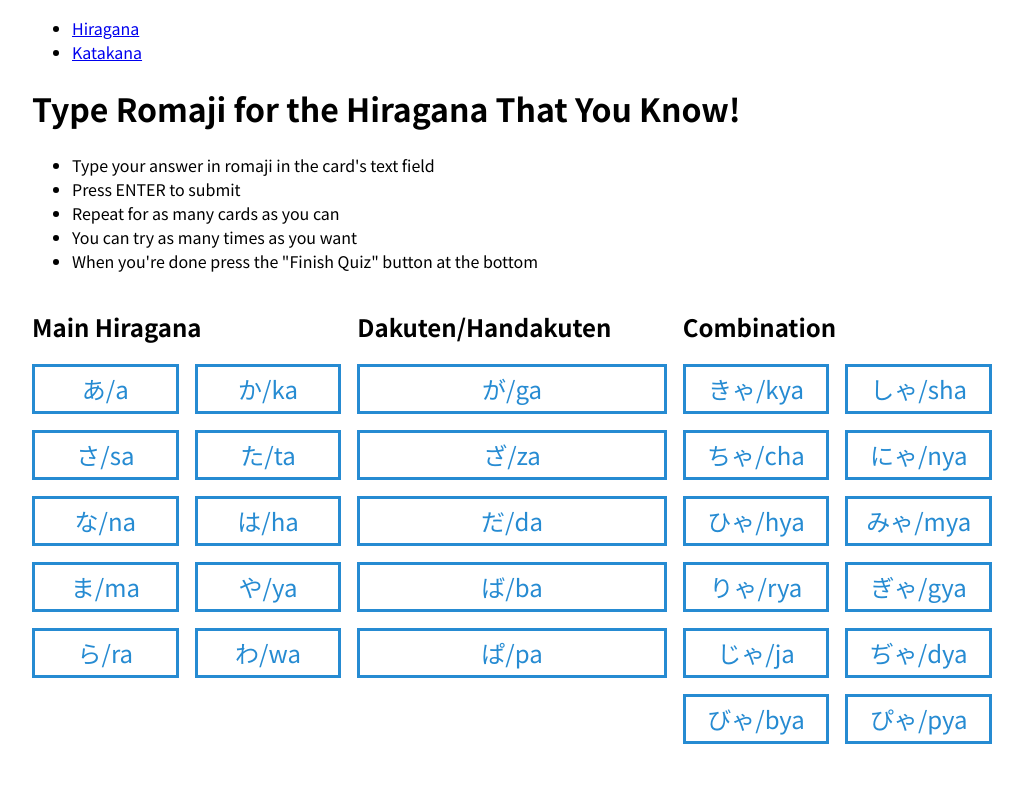
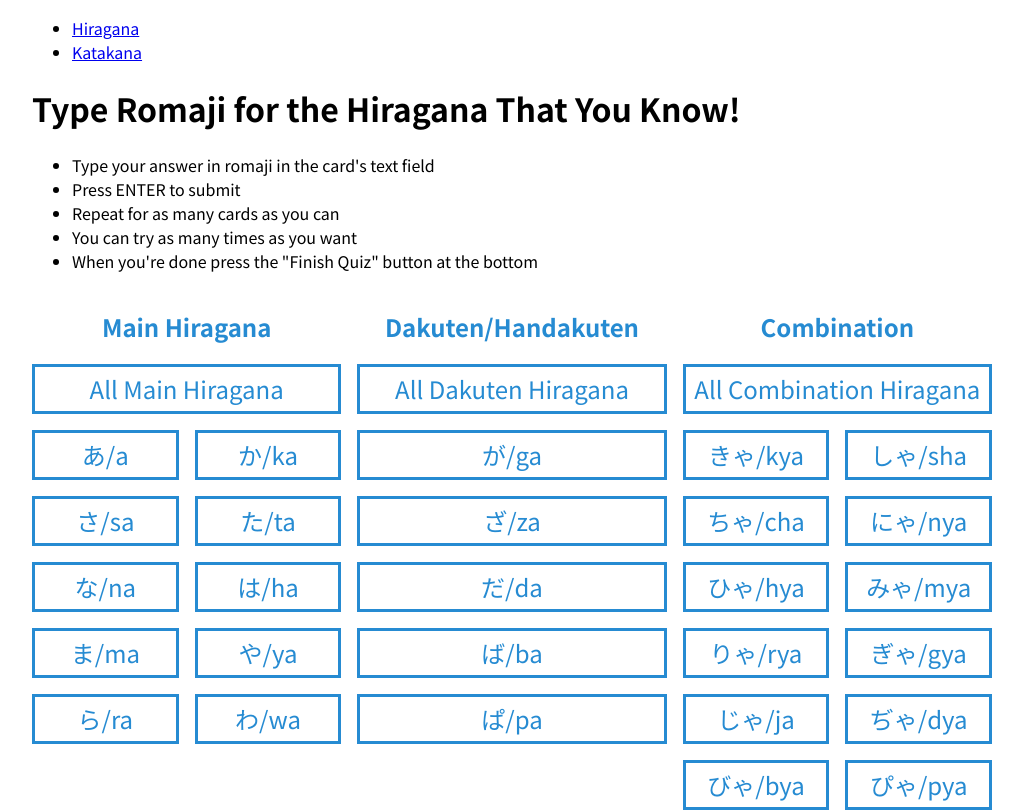
Before and after one commit to rayhanw/learn-japanese, a React (Create React App) app: page / in a window 1280 px wide. Shown: the whole page, without its empty margins (128-1151 px from the left). Built offline with nearby package versions, Linux system fonts and the light colour scheme.

Commit message:
grid on `all`

```diff
--- a/src/components/Checkbox.tsx
+++ b/src/components/Checkbox.tsx
@@ -3,22 +3,29 @@ import React, { useState } from "react";
 interface CheckboxProps {
 	text: string;
 	hiragana: string;
+	classList?: string;
 }
 
-export const Checkbox: React.FC<CheckboxProps> = ({ hiragana, text }) => {
+export const Checkbox: React.FC<CheckboxProps> = ({
+	hiragana,
+	text,
+	classList = ""
+}) => {
 	const [checked, setChecked] = useState(false);
 
+	const titleText = hiragana === "" ? text : `${hiragana}/${text}`;
+
 	return (
-		<label className={`checkboxWrapper ${checked ? "checked" : ""}`}>
+		<label
+			className={`checkboxWrapper ${checked ? "checked" : ""} ${classList}`}
+		>
 			<input
 				type="checkbox"
 				className="checkbox"
 				onChange={() => setChecked(prevState => !prevState)}
 				checked={checked}
 			/>
-			<p className="checkboxLabel">
-				{hiragana}/{text}
-			</p>
+			<p className="checkboxLabel">{titleText}</p>
 		</label>
 	);
 };
--- /dev/null
+++ b/src/components/CheckboxCollection.tsx
@@ -0,0 +1,24 @@
+import React from "react";
+import { Checkbox } from "./Checkbox";
+
+interface CheckboxCollectionProps {
+	data: any;
+	columnCount?: string;
+}
+
+export const CheckboxCollection: React.FC<CheckboxCollectionProps> = ({
+	data,
+	columnCount = "",
+	children
+}) => {
+	return (
+		<div>
+			{children}
+			<div className={`cardsGrid ${columnCount}`}>
+				{Object.keys(data).map((key, i) => (
+					<Checkbox key={i} text={key} hiragana={(data as any)[key][key]} />
+				))}
+			</div>
+		</div>
+	);
+};
--- a/src/pages/Hiragana.tsx
+++ b/src/pages/Hiragana.tsx
@@ -1,5 +1,6 @@
 import React from "react";
 import { HIRAGANA_MAPPING } from "../constants";
+import { CheckboxCollection } from "../components/CheckboxCollection";
 import { Checkbox } from "../components/Checkbox";
 
 export const Hiragana: React.FC = () => {
@@ -10,35 +11,29 @@ export const Hiragana: React.FC = () => {
 			<div className="pageGrid">
 				<div>
 					<h2 className="title">Main Hiragana</h2>
-					<div className="cardsGrid">
-						{Object.keys(main).map((key, i) => (
-							<Checkbox key={i} text={key} hiragana={(main as any)[key][key]} />
-						))}
-					</div>
+					<CheckboxCollection data={main}>
+						<Checkbox text="All Main Hiragana" hiragana="" classList="mb-2" />
+					</CheckboxCollection>
 				</div>
 				<div>
 					<h2 className="title">Dakuten/Handakuten</h2>
-					<div className="cardsGrid oneColumn">
-						{Object.keys(dakuten).map((key, i) => (
-							<Checkbox
-								key={i}
-								text={key}
-								hiragana={(dakuten as any)[key][key]}
-							/>
-						))}
-					</div>
+					<CheckboxCollection data={dakuten} columnCount="oneColumn">
+						<Checkbox
+							text="All Dakuten Hiragana"
+							hiragana=""
+							classList="mb-2"
+						/>
+					</CheckboxCollection>
 				</div>
 				<div>
 					<h2 className="title">Combination</h2>
-					<div className="cardsGrid">
-						{Object.keys(dakutenCombination).map((key, i) => (
-							<Checkbox
-								key={i}
-								text={key}
-								hiragana={(dakutenCombination as any)[key][key]}
-							/>
-						))}
-					</div>
+					<CheckboxCollection data={dakutenCombination}>
+						<Checkbox
+							text="All Combination Hiragana"
+							hiragana=""
+							classList="mb-2"
+						/>
+					</CheckboxCollection>
 				</div>
 			</div>
 		</div>
--- a/src/styles/components/Checkbox.scss
+++ b/src/styles/components/Checkbox.scss
@@ -27,4 +27,8 @@
 		margin: 0;
 		text-align: center;
 	}
+
+	&.mb-2 {
+		margin-bottom: var(--space-md);
+	}
 }
--- a/src/styles/globals.scss
+++ b/src/styles/globals.scss
@@ -11,3 +11,8 @@ code {
 	font-family: source-code-pro, Menlo, Monaco, Consolas, "Courier New",
 		monospace;
 }
+
+.title {
+	color: var(--blue-secondary);
+	text-align: center;
+}
```
